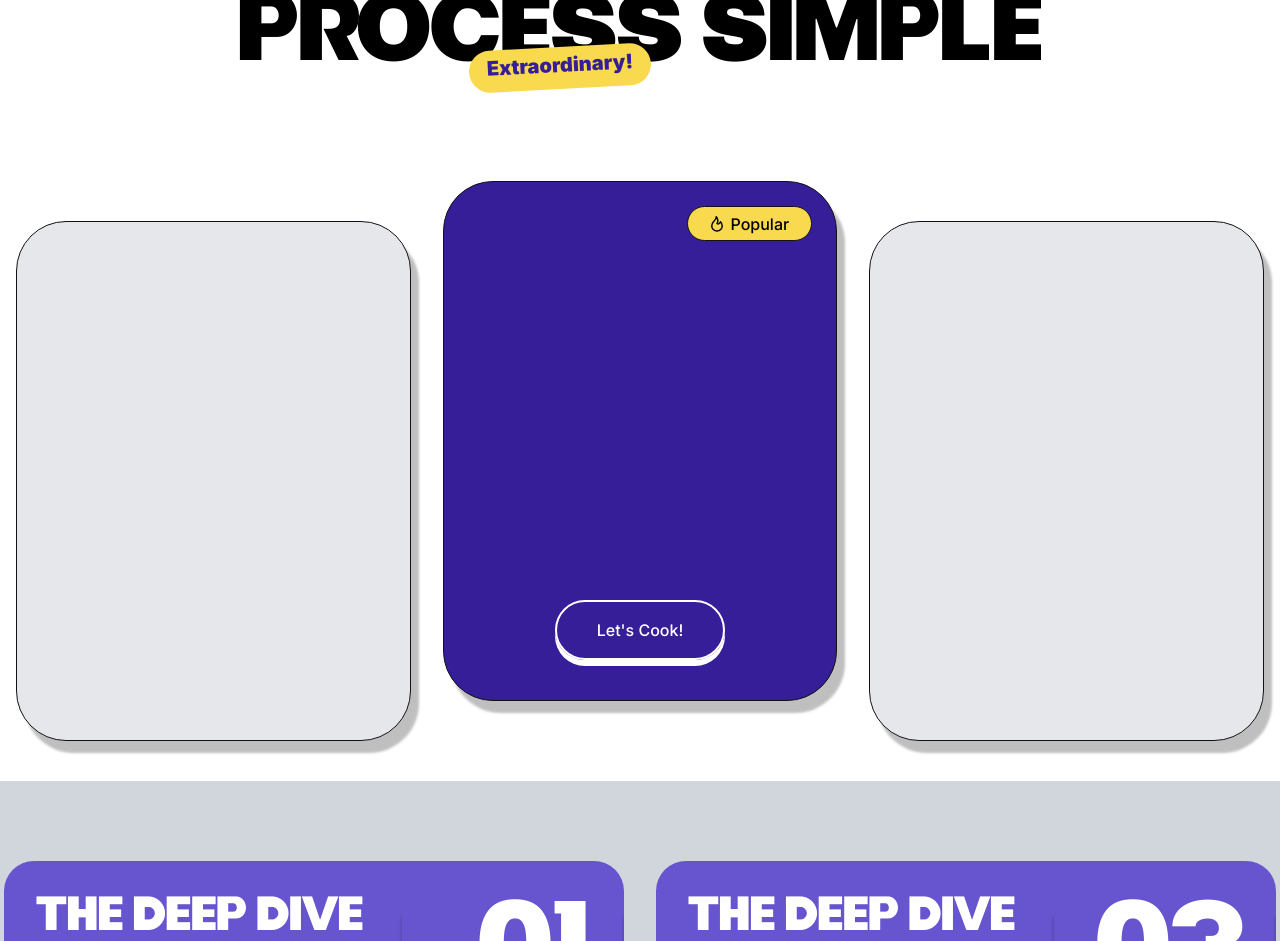
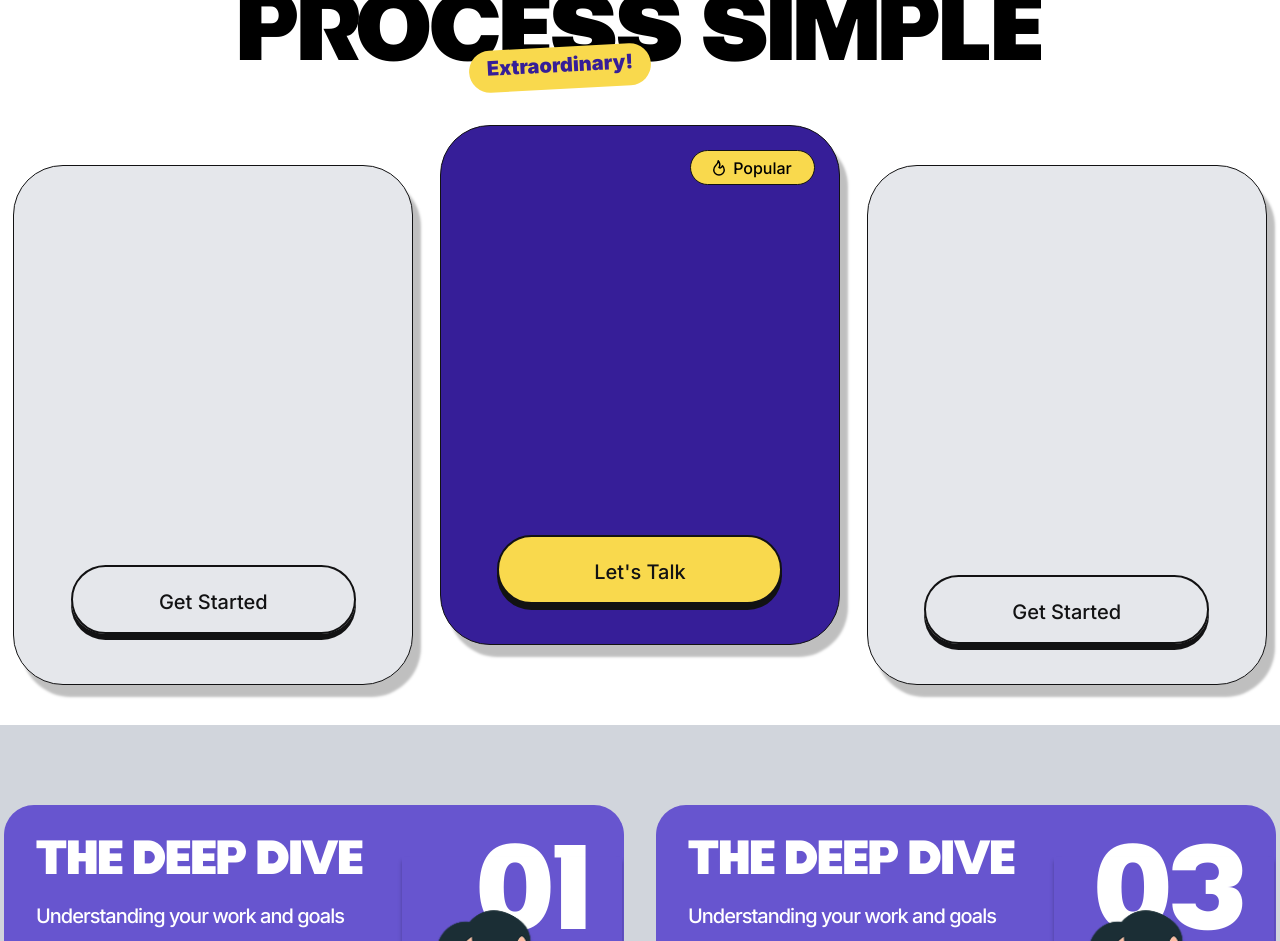
Before and after one commit to cyber-zeff/vistazo-main, a Next.js app: page / in a window 1280 px wide. Shown: the part 2980-3921 px from the top of the page. Built offline with nearby package versions, Linux system fonts and the light colour scheme.

Commit message:
rem-gsap-add-cards

```diff
--- a/app/components/Process.tsx
+++ b/app/components/Process.tsx
@@ -1,9 +1,9 @@
 "use client";
 
+import ProcessBtn from "./ProcessBtns";
 import React, { useEffect, useRef } from "react";
 import gsap from "gsap";
 import { ScrollTrigger } from "gsap/ScrollTrigger";
-import NavbarBtn from "./NavbarBtn";
 
 gsap.registerPlugin(ScrollTrigger);
 
@@ -58,7 +58,7 @@ const ProcessSection: React.FC = () => {
     return (
         <section className="relative w-full bg-[#FFFFFF] overflow-hidden pb-10">
             {/* TEXT */}
-            <div className="z-10 text-center">
+            <div className="z-10 text-center mb-10">
                 <h2 ref={headingRef}>
                     <span className="relative inline-block mx-3">
                         <span
@@ -100,14 +100,14 @@ const ProcessSection: React.FC = () => {
             </div>
 
             {/* STATIC CARDS */}
-            <div className="relative mt-24 flex justify-center gap-8 px-4">
+            <div className="grid grid-cols-1 md:grid-cols-2 lg:grid-cols-3 gap-x-0 gap-y-0 place-items-center">
                 {/* Left Card */}
                 <div className="flex flex-col justify-end items-center gap-7.5 p-12.5 h-130 w-100 rounded-[50px] bg-gray-200 border border-[#121213] shadow-[8px_12px_2.5px_0_rgba(0,0,0,0.25)]">
-
+                    <ProcessBtn path="#" name="Get Started" bg="#FFFEF7" />
                 </div>
 
                 {/* Center Card (Featured) */}
-                <div className="relative -top-10 flex flex-col justify-end items-center bg-[#361E98] gap-7.5 px-12.5 py-10 h-130 w-100 rounded-[50px] border border-[#121213] shadow-[8px_12px_2.5px_0_rgba(0,0,0,0.25)]">
+                <div className="relative lg:-top-10 md:top-0 top-0 flex flex-col justify-end items-center bg-[#361E98] gap-7.5 px-12.5 py-10 h-130 w-100 rounded-[50px] border border-[#121213] shadow-[8px_12px_2.5px_0_rgba(0,0,0,0.25)]">
 
                     <span className="absolute top-6 right-6 flex justify-center items-center w-31.25 h-8.75 rounded-[25px] border border-[#121213] bg-[#F9D94D]">
                         <svg xmlns="http://www.w3.org/2000/svg" width="12" height="16" viewBox="0 0 12 16" fill="none">
@@ -123,13 +123,13 @@ const ProcessSection: React.FC = () => {
                         </span>
                     </span>
 
-                    <NavbarBtn path="#" />
+                    <ProcessBtn path="#" name="Let's Talk" bg="#F9D94D" />
                 </div>
 
 
                 {/* Right Card */}
                 <div className="flex flex-col justify-end items-center gap-7.5 px-12.5 py-10 h-130 w-100 rounded-[50px] bg-gray-200 border border-[#121213] shadow-[8px_12px_2.5px_0_rgba(0,0,0,0.25)]">
-
+                    <ProcessBtn path="#" name="Get Started" bg="#FFFEF7" />
                 </div>
             </div>
         </section>
--- /dev/null
+++ b/app/components/ProcessBtns.tsx
@@ -0,0 +1,34 @@
+"use client";
+
+import { useState } from "react";
+import { motion } from "framer-motion";
+
+interface ProcessBtnProps {
+  path: string;
+  name: string;
+  bg: string;
+}
+
+export default function ProcessBtn({ path, name, bg }: ProcessBtnProps) {
+  const [hover, setHover] = useState(false);
+
+  return (
+    <div className="flex items-center justify-center shrink-0 gap-2">
+      <motion.a
+        href={path}
+        onMouseEnter={() => setHover(true)}
+        onMouseLeave={() => setHover(false)}
+        animate={{
+          y: hover ? 6 : 0,
+          boxShadow: hover
+            ? "0px 0px 0px 0px #121213"
+            : "0px 6px 0px 0px #121213",
+        }}
+        transition={{ duration: 0.2, ease: "easeInOut" }}
+        className={`bg-[${bg}] w-71.25 h-17.25 px-20 py-5 border-2 border-[#121213] rounded-[100px] text-center text-[#121213] text-[20px] font-medium leading-normal -tracking-[1.2]`}
+      >
+        {name}
+      </motion.a>
+    </div>
+  );
+}
```
